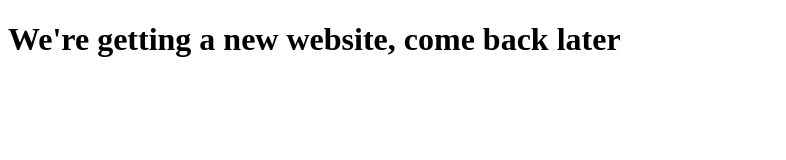
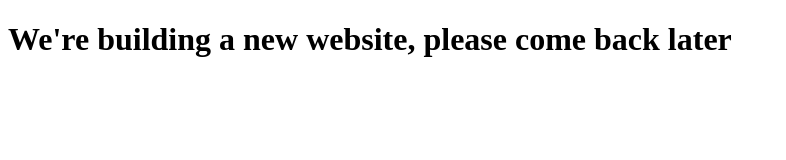
Before and after one commit to Open-Gezondheid/open-gezondheid.github.io, a plain HTML site: page index.html in a window 1280 px wide. Shown: the whole page, without its empty margins (0-786 px from the left). Drawn offline with Linux system fonts and the light colour scheme.

Commit message:
Update index.html

```diff
--- a/index.html
+++ b/index.html
@@ -1,6 +1,6 @@
 <!DOCTYPE html>
 <html>
 <body>
-<h1>We're getting a new website, come back later </h1>
+<h1>We're building a new website, please come back later </h1>
 </body>
 </html>
```
